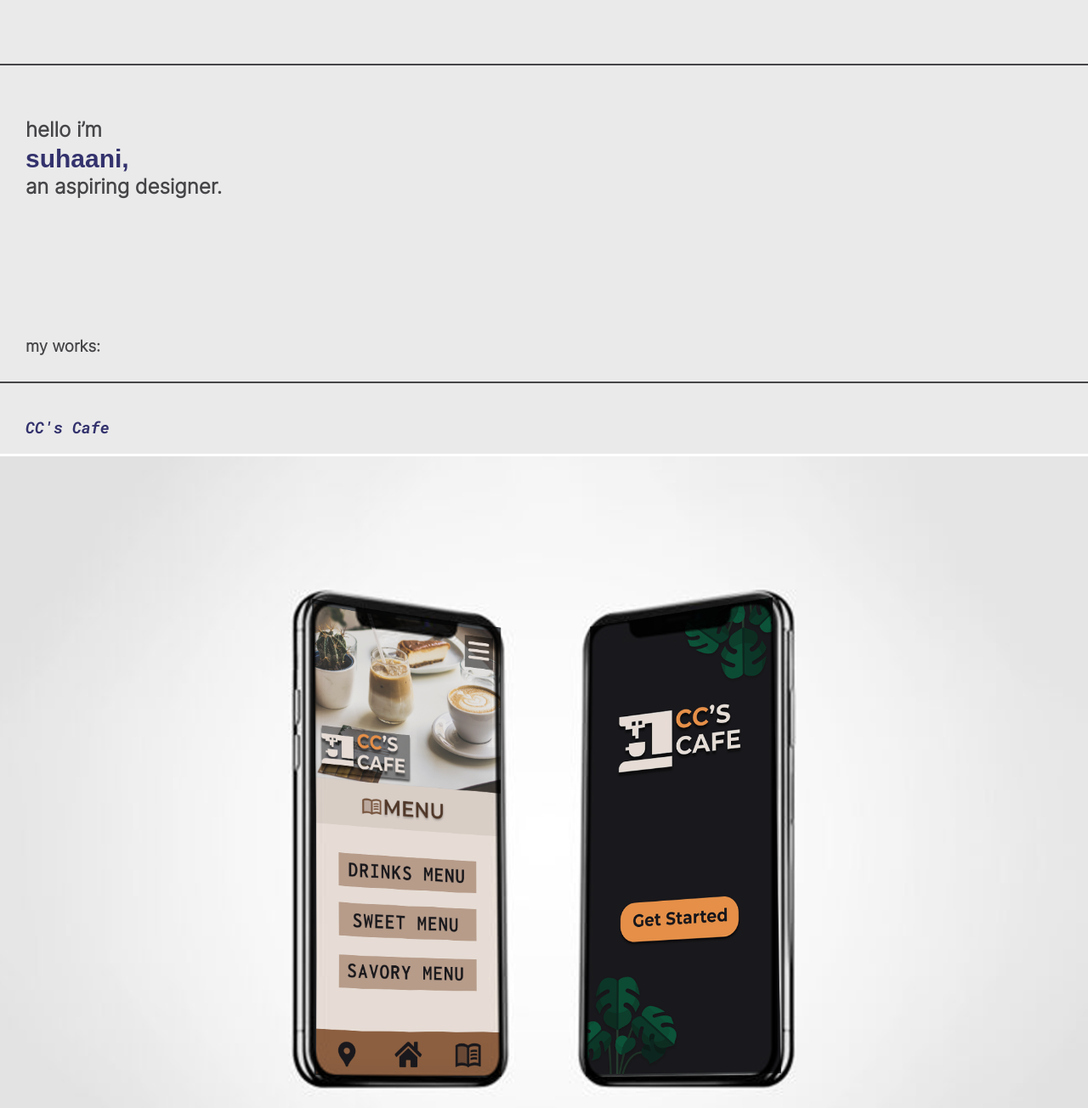
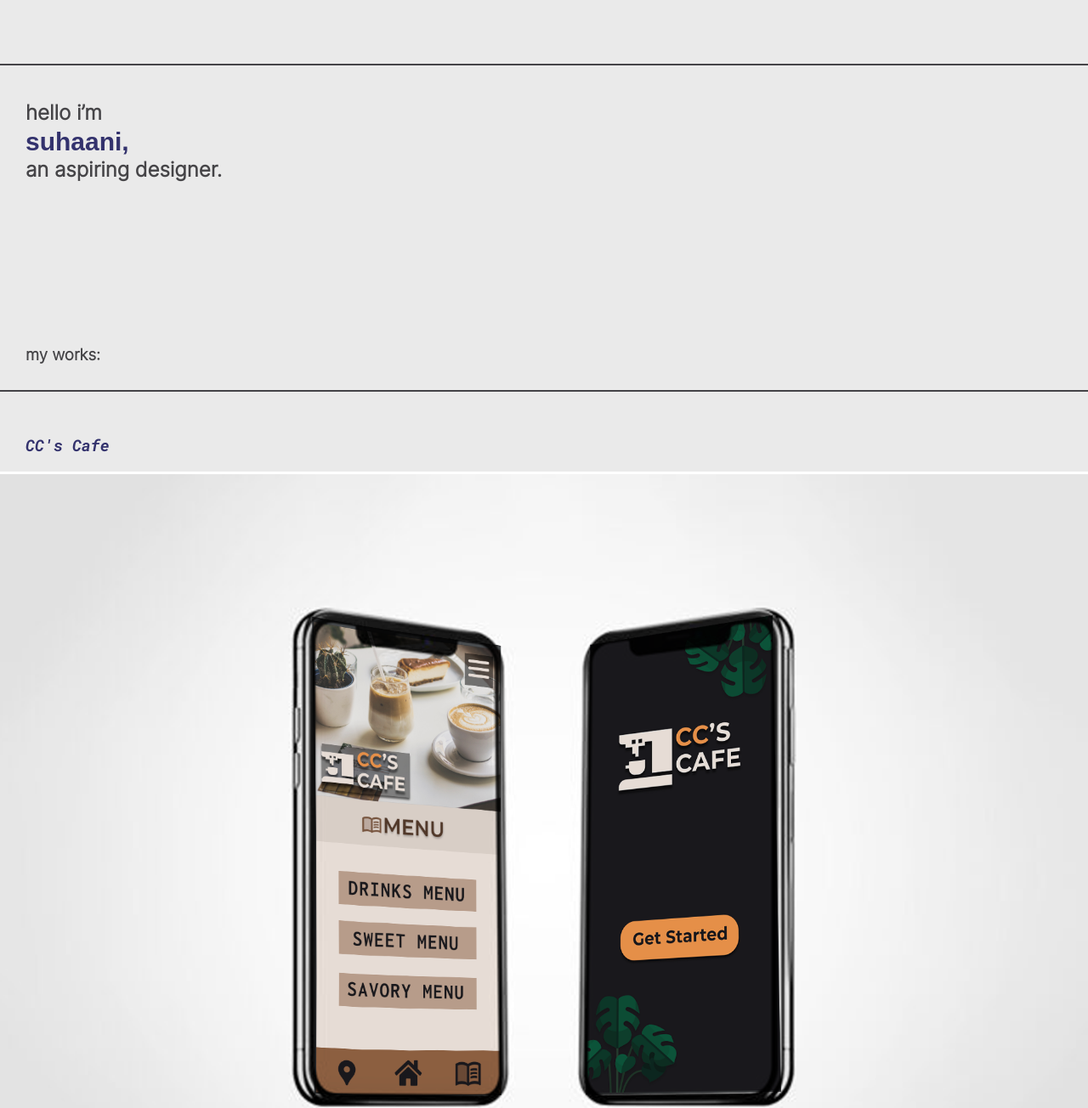
Before and after one commit to suhaani-g/idm221-sg3836, a plain HTML site: page index.html in a window 1280 px wide. Shown: the part 140-1444 px from the top of the page at 85% size. Drawn offline with Linux system fonts and the light colour scheme; a web font is replaced by a local one.

Commit message:
Clean up code

```diff
--- a/css-files/index.css
+++ b/css-files/index.css
@@ -83,6 +83,7 @@ a:visited{
 
 .line{
     border-top: 2px solid #454447;
+    margin-bottom: 50px;
 }
 
 
@@ -93,18 +94,19 @@ a:visited{
     max-height: 100%;
     margin:0px;
     padding: 0px;
-
-
+    margin-bottom: 50px;
 }
 
 .project2 img{
     width: 100%;
     height: 100%;
+    margin-bottom: 50px;
 }
 
 .moreart img{
     width: 100%;
     height: 50%;
+    margin-bottom: 70px;
 }
 
 .intro{
@@ -112,6 +114,7 @@ a:visited{
     padding-bottom: 30px;
     font-family: 'InterLight';
     margin: 30px;
+    margin-bottom: 150px;
 }
 
 .intro h1{
```
Also changed, not shown: index.html (+9 -22 lines).
